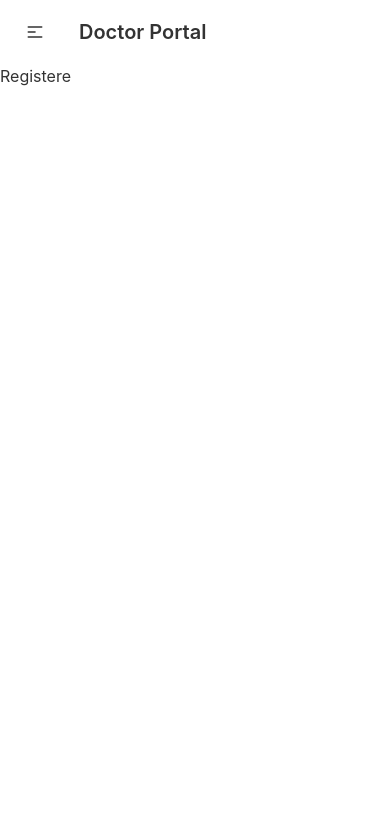
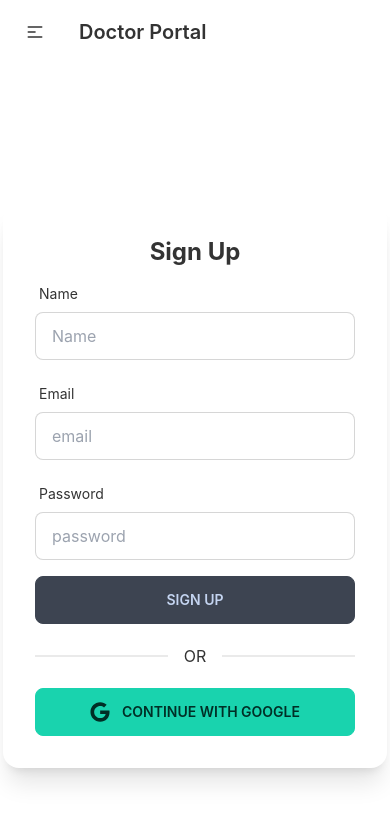
Before and after one commit to ssmdbayzid/doctor-portal, a React (Create React App) app: page /register in a window 390 px wide. Shown: the top 822 px of the page. Built offline with nearby package versions, Linux system fonts and the light colour scheme; no server answers.

Commit message:
project log form ok

```diff
--- a/src/component/LogIn/LogIn.js
+++ b/src/component/LogIn/LogIn.js
@@ -1,37 +1,42 @@
 
 import { FaGoogle } from "react-icons/fa";
-import { useSignInWithGoogle } from 'react-firebase-hooks/auth';
+import { useSignInWithEmailAndPassword,useSignInWithGoogle } from 'react-firebase-hooks/auth';
 import { useForm } from "react-hook-form";
 
 import React from 'react';
 import auth from "../../firebase.init";
 import Loading from "../Share/Loading";
+import { useNavigate } from "react-router-dom";
 
 const LogIn = () => {
     const { register, handleSubmit, formState: { errors } } = useForm();
-
+    const [signInWithEmailAndPassword, signInUser, signInLoading, error1, ] = useSignInWithEmailAndPassword(auth);
     const [signInWithGoogle, user, loading, error] = useSignInWithGoogle(auth);
 
-    // if (error) {
-    //     return (
-    //       <div>
-    //         <p>Error: {error.message}</p>
-    //       </div>
-    //     );
-    //   }
-    if (loading) {
+    const navigate = useNavigate()
+
+    if (loading || signInLoading) {
         return <Loading></Loading>;
     }
-    if (user) {
 
-        console.log(user)
+    let signInerror;
+
+    if(error || error1){
+        signInerror = <p className="text-[red]">{error?.message || error1?.message}</p>
+    }
+
+    if (user || signInUser) {
+        navigate('/home')
     }
 
 
+    const onSubmit = data => {
+        // console.log(data)
+        const email = data.email;
+        const password = data.password;
 
-
-
-    const onSubmit = data => console.log(data);
+        signInWithEmailAndPassword(email, password)
+    };
 
     return (
         <div className='flex h-screen justify-center items-center'>
@@ -97,8 +102,7 @@ const LogIn = () => {
                                 {errors.password?.type === 'pattern' && <span className="text-red-500 label-text-alt">{errors.password.message}</span>}
                             </label>
 
-
-                            {error && <p className="text-[red] mb-3">{error.message}</p>}
+                            {signInerror}
                         </div>
                         <input type="submit" value="Log In" className="btn btn-bordered w-full max-w-xs" />
 
--- a/src/component/Register/Register.js
+++ b/src/component/Register/Register.js
@@ -1,10 +1,157 @@
+
+import { FaGoogle } from "react-icons/fa";
+import { useCreateUserWithEmailAndPassword, useSignInWithGoogle, useUpdateProfile } from 'react-firebase-hooks/auth';
+import { useForm } from "react-hook-form";
+
 import React from 'react';
+import auth from "../../firebase.init";
+import Loading from "../Share/Loading";
+import { useNavigate } from "react-router-dom";
 
 const Register = () => {
+    const { register, handleSubmit, formState: { errors } } = useForm();
+    const [createUserWithEmailAndPassword, signInUser, signInLoading, error1,] = useCreateUserWithEmailAndPassword(auth);
+    const [signInWithGoogle, user, loading, error] = useSignInWithGoogle(auth);
+    const [updateProfile, updating, updateError] = useUpdateProfile(auth);
+    const navigate = useNavigate()
+
+    if (loading || signInLoading || updating) {
+        return <Loading></Loading>;
+    }
+
+    let signInerror;
+
+    if (error || error1 || updateError) {
+        signInerror = <p className="text-[red]">{error?.message || error1?.message || updateError.message}</p>
+    }
+
+    if (user || signInUser) {
+        navigate('/home')
+    }
+
+
+    const onSubmit = async data => {
+        // console.log(data)
+        const email = data.email;
+        const password = data.password;
+
+        await createUserWithEmailAndPassword(email, password);
+        await updateProfile({ displayName: data.name });
+    };
+    console.log(user)
+
     return (
-        <div>
-            <h1>Registere</h1>
+        <div className='flex h-screen justify-center items-center'>
+            <div className="card w-96 bg-base-100 shadow-xl">
+                <div className="card-body">
+                    <h2 className="mx-auto text-2xl font-bold">Sign Up</h2>
+
+                    <form onSubmit={handleSubmit(onSubmit)}>
+                        <div className="form-control w-full max-w-xs">
+                            <label className="label">
+                                <span className="label-text">Name</span>
+                            </label>
+                            <input
+                                type="text"
+                                placeholder="Name"
+                                className="input input-bordered w-full max-w-xs"
+
+                                {...register("name", {
+                                    required: {
+                                        value: true,
+                                        message: 'Name is required'
+                                    },
+                                    pattern: {
+                                        value: /[a-zA-Z]{1,}/,
+                                        message: 'Not Valid Name'
+                                    }
+                                }
+                                )}
+
+                            />
+                            <label className="label">
+                                {errors.name?.type === 'required' && <span className="text-red-500 label-text-alt">{errors.name.message}</span>}
+
+                                {errors.name?.type === 'pattern' && <span className="text-red-500 label-text-alt">{errors.name.message}</span>}
+                            </label>
+                        </div>
+                        <div className="form-control w-full max-w-xs">
+                            <label className="label">
+                                <span className="label-text">Email</span>
+                            </label>
+                            <input
+                                type="text"
+                                placeholder="email"
+                                className="input input-bordered w-full max-w-xs"
+
+                                {...register("email", {
+                                    required: {
+                                        value: true,
+                                        message: 'Email is required'
+                                    },
+                                    pattern: {
+                                        value: /^[a-z0-9._%+-]+@[a-z0-9.-]+\.[a-z]{2,4}$/,
+                                        message: 'Provide a valid Email'
+                                    }
+                                }
+                                )}
+
+                            />
+                            <label className="label">
+                                {errors.email?.type === 'required' && <span className="text-red-500 label-text-alt">{errors.email.message}</span>}
+
+                                {errors.email?.type === 'pattern' && <span className="text-red-500 label-text-alt">{errors.email.message}</span>}
+                            </label>
+                        </div>
+
+                        <div className="form-control w-full max-w-xs">
+                            <label className="label">
+                                <span className="label-text">Password</span>
+                            </label>
+                            <input
+                                type="password"
+                                placeholder="password"
+                                className="input input-bordered w-full max-w-xs"
+                                {...register("password", {
+                                    required: {
+                                        value: true,
+                                        message: 'Password is required'
+                                    },
+                                    minLength: {
+                                        value: 6,
+                                        message: 'Minimum 6 Character massage'
+                                    }
+                                }
+                                )}
+
+                            />
+
+                            <label className="label">
+                                {errors.password?.type === 'required' && <span className="text-red-500 label-text-alt">{errors.password.message}</span>}
+
+                                {errors.password?.type === 'pattern' && <span className="text-red-500 label-text-alt">{errors.password.message}</span>}
+                            </label>
+
+                            {signInerror}
+                        </div>
+                        <input type="submit" value="Sign Up" className="btn btn-bordered w-full max-w-xs" />
+
+
+                    </form>
+
+                    <div className="divider">OR</div>
+                    <div className="card-actions justify-end">
+                        <button onClick={() => signInWithGoogle()} className="btn hover:text-white flex btn-secondary w-full">
+                            <div className="mr-3">
+                                <FaGoogle className=" text-primary] text-xl" />
+                            </div>
+                            <h1 className="m;">CONTINUE WITH GOOGLE</h1>
+                        </button>
+                    </div>
+                </div>
+            </div>
         </div>
+
     );
 };
 
--- a/src/component/Share/Header.js
+++ b/src/component/Share/Header.js
@@ -1,15 +1,35 @@
 import React from 'react';
+import { useAuthState } from 'react-firebase-hooks/auth';
+import {signOut } from 'firebase/auth';
 import { Link } from 'react-router-dom';
+import auth from '../../firebase.init';
 
 const Header = () => {
+
+  const [user] = useAuthState(auth)
+
+  if(user){
+    console.log(user)
+  }
+
+  const logOut = () => {
+    signOut(auth)
+  }
+
+
   const menuItems = <>
         <li><Link to={'/home'}>Home</Link></li>
         <li><Link to={'/appointment'}>Appointment</Link></li>
         <li><Link to={'/review'}>Reviews</Link></li>
         <li><Link to={'/contact'}>Contact Us</Link></li>
         <li><Link to={'/about'}>About</Link></li>
+        { user? <button onClick={logOut} className='btn btn-secondary'>Log Out</button>
+        :
         <li><Link to={'/log-in'}>Log In</Link></li>
-        <li><Link to={'/register'}>Register</Link></li>
+
+        }
+        {user? '' : <li><Link to={'/register'}>Register</Link></li>}
+
   </>
     return (
         <div className="navbar bg-base-100">
--- a/src/component/Share/Loading.js
+++ b/src/component/Share/Loading.js
@@ -2,9 +2,9 @@ import React from 'react';
 
 const Loading = () => {
     return (
-        <div class="flex h-screen items-center justify-center">
-            <div class="spinner-border animate-spin inline-block text-2xl w-8 h-8 border-4 rounded-full" role="status">
-                <span class="visually-hidden">Loading...</span>
+        <div className="flex h-screen items-center justify-center">
+            <div className="spinner-border animate-spin inline-block text-2xl w-8 h-8 border-4 rounded-full" role="status">
+                <span className="visually-hidden">Loading...</span>
             </div>
         </div>
     );
```
Also changed, not shown: src/component/Home/Service.js (+4 -4 lines).
